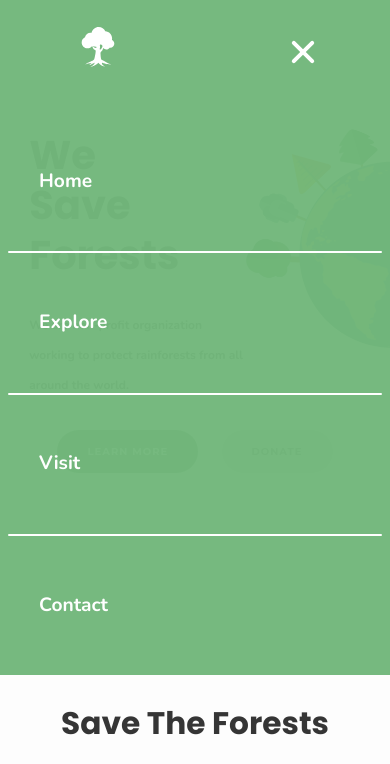
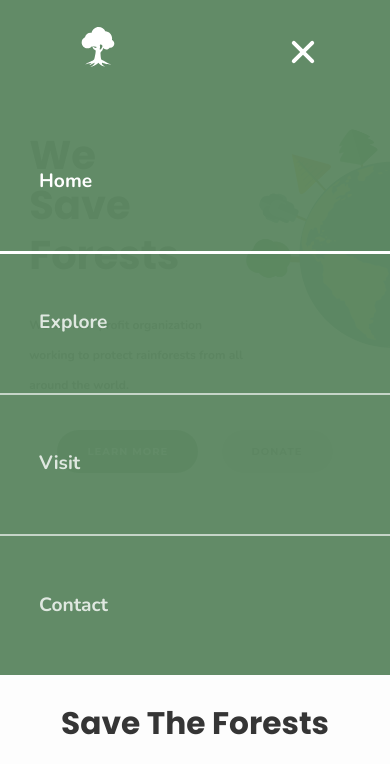
Before and after one commit to KaungKZ/We-Save-Forests, a website built with webpack: page src/index.html in a window 390 px wide. Both pictures are taken after a click on the element 345 px from the left and 55 px from the top of the page. Shown: the top 764 px of the page. Built offline with nearby package versions, Linux system fonts and the light colour scheme.

Commit message:
fix small design issues

```diff
--- a/src/css/_media-queries.scss
+++ b/src/css/_media-queries.scss
@@ -570,7 +570,8 @@
         width: 100%;
         height: 80vh;
         flex-direction: column;
-        background: rgba(114, 183, 123, 0.97);
+        background: rgba(93, 136, 99, 0.97);
+        // background: rgba(60, 97, 65, 0.97);
         z-index: 1;
         padding-top: 110px;
         transition: transform 0s ease-in, opacity 0s ease-in;
@@ -582,8 +583,10 @@
           height: 100%;
           font-size: 1.5rem;
           position: relative;
-          width: 80%;
-          margin: 0 auto;
+          // width: 80%;
+          // margin: 0 auto;
+          padding: 0 10%;
+          opacity: 0.8;
 
           &::after {
             content: "";
@@ -594,7 +597,7 @@
             // height: 60% !important;
             border-radius: 10px;
             background: #fff !important;
-
+            opacity: 0.8;
             top: 100% !important;
             left: -10% !important;
             width: 120% !important;
@@ -602,17 +605,13 @@
           }
         }
 
-        .active::after {
-          // content: "";
-          // position: absolute;
-          // left: -10% !important;
-          // top: 20% !important;
-          // width: 5px !important;
-          // height: 60% !important;
+        .active {
+          opacity: 1;
 
-          // border-radius: 10px;
-          // background: #fff !important;
-          // background: rgba(255, 255, 255, 0.4);
+          &::after {
+            opacity: 1;
+            height: 3px;
+          }
         }
       }
 
@@ -949,10 +948,10 @@
   .step-2 .shapes {
     left: -17% !important;
   }
-  .up-to-top {
-    width: 35px;
-    height: 35px;
-  }
+  // .up-to-top {
+  //   width: 35px;
+  //   height: 35px;
+  // }
 }
 
 @media (max-width: 480px) {
@@ -1200,12 +1199,12 @@
   }
 
   .up-to-top {
-    width: 30px;
-    height: 30px;
+    width: 35px;
+    height: 35px;
 
     img {
-      width: 10px;
-      height: 10px;
+      width: 15px;
+      height: 15px;
     }
   }
 }
```
